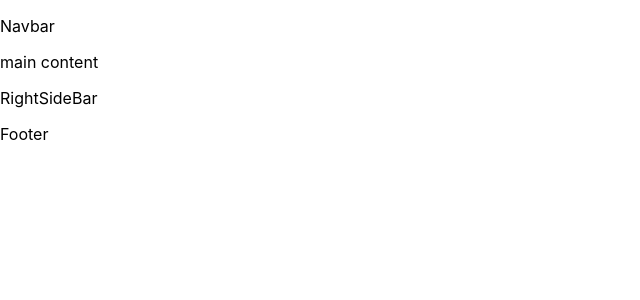
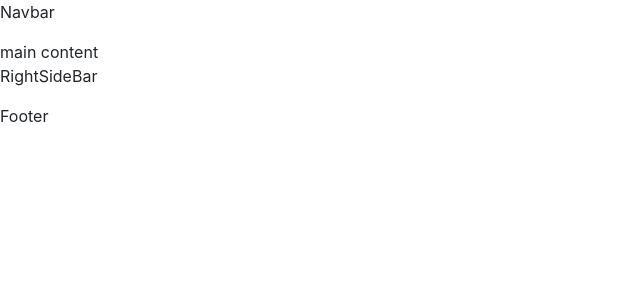
Before and after one commit to wilson-varela/Junior-Frontend-Dev-Challenge-Wilson-Varela, a React (Create React App) app: page / in a window 1280 px wide. Shown: the top 300 px of the page, without its empty margins (0-640 px from the left). Built offline with nearby package versions, Linux system fonts and the light colour scheme.

Commit message:
Instalando o bootstrap e sass

```diff
--- a/package.json
+++ b/package.json
@@ -6,9 +6,11 @@
     "@testing-library/jest-dom": "^5.16.2",
     "@testing-library/react": "^12.1.3",
     "@testing-library/user-event": "^13.5.0",
+    "bootstrap": "^5.1.3",
     "react": "^17.0.2",
     "react-dom": "^17.0.2",
     "react-scripts": "5.0.0",
+    "sass": "^1.49.9",
     "web-vitals": "^2.1.4"
   },
   "scripts": {
--- a/src/index.css
+++ b/src/index.css
@@ -1,3 +1,4 @@
+
 body {
   margin: 0;
   font-family: -apple-system, BlinkMacSystemFont, 'Segoe UI', 'Roboto', 'Oxygen',
--- a/src/index.js
+++ b/src/index.js
@@ -1,6 +1,6 @@
 import React from 'react';
 import ReactDOM from 'react-dom';
-import './index.css';
+import './style.scss';
 import App from './App';
 import reportWebVitals from './reportWebVitals';
 
--- /dev/null
+++ b/src/style.scss
@@ -0,0 +1,17 @@
+
+@import '../node_modules/bootstrap/scss/bootstrap.scss';
+
+body {
+    margin: 0;
+    font-family: -apple-system, BlinkMacSystemFont, 'Segoe UI', 'Roboto', 'Oxygen',
+      'Ubuntu', 'Cantarell', 'Fira Sans', 'Droid Sans', 'Helvetica Neue',
+      sans-serif;
+    -webkit-font-smoothing: antialiased;
+    -moz-osx-font-smoothing: grayscale;
+
+}
+
+  code {
+    font-family: source-code-pro, Menlo, Monaco, Consolas, 'Courier New',
+      monospace;
+  }
```
Also changed, not shown: 1 other file (tests, documents, lock files or other folders).
